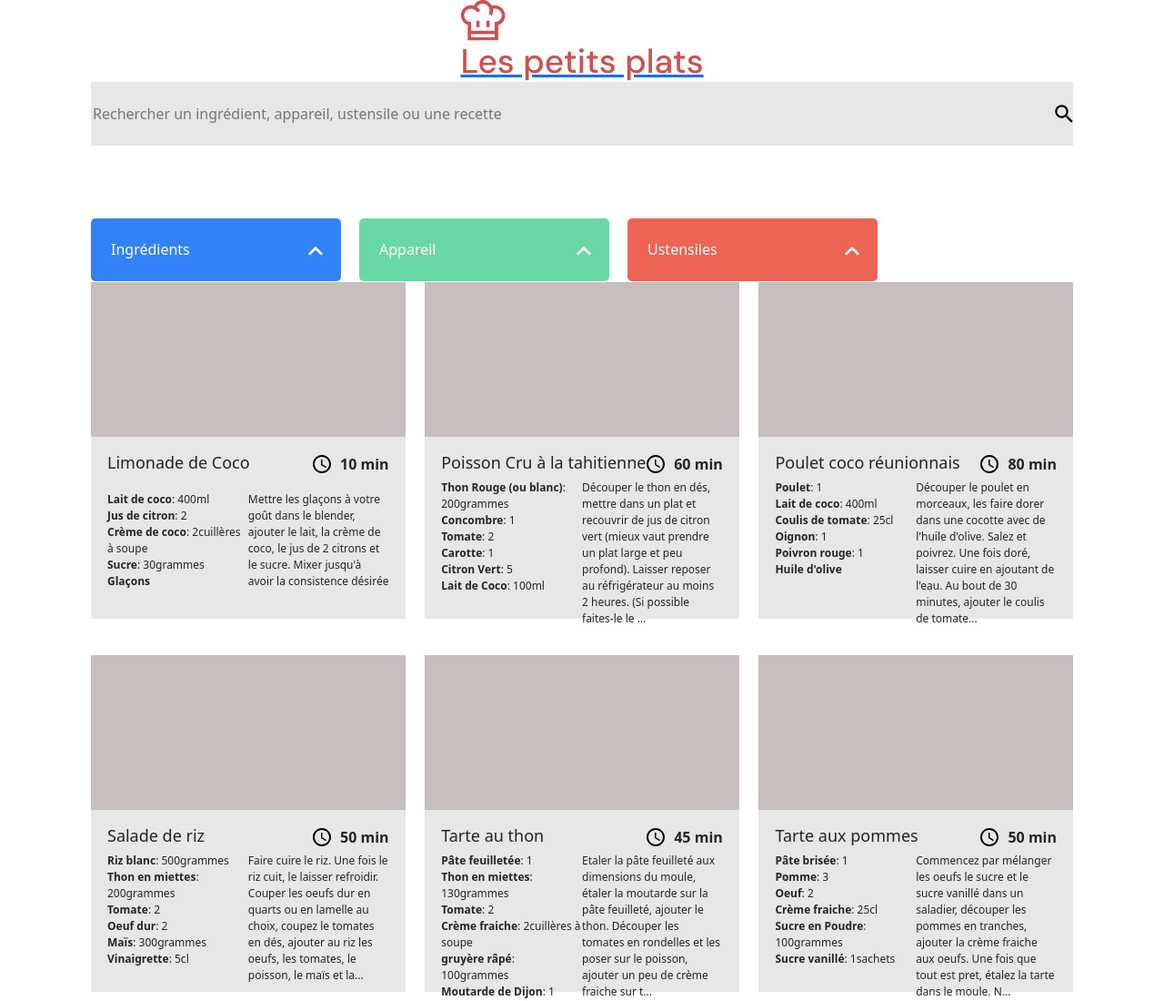
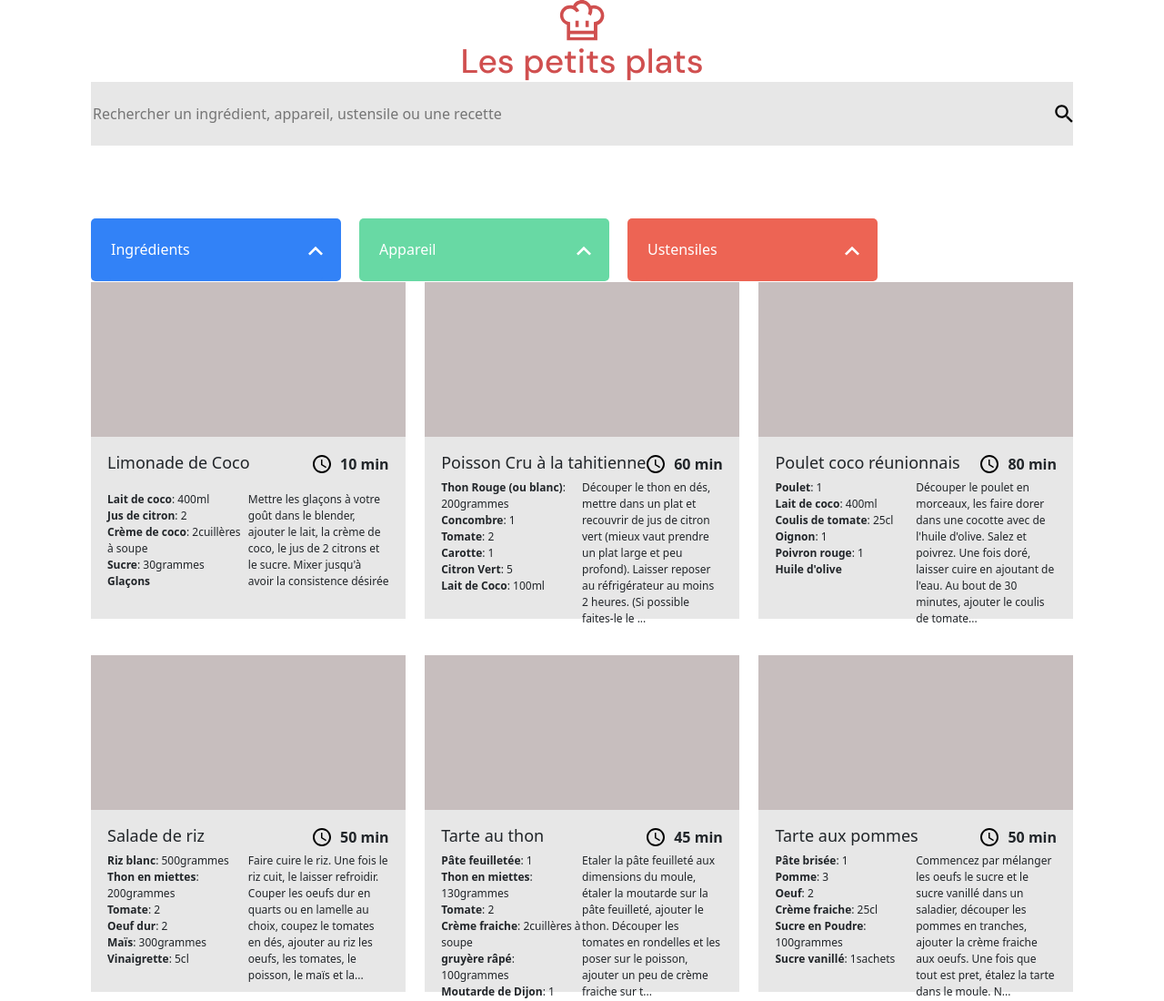
Before and after one commit to franzmongin/Franzmongin_7_27072021, a website with bundled scripts: page index.html in a window 1280 px wide. Shown: the top 1100 px of the page at 91% size. Built offline with nearby package versions, Linux system fonts and the light colour scheme.

Commit message:
reajusted site logo

```diff
--- a/scss/__index.scss
+++ b/scss/__index.scss
@@ -5,11 +5,17 @@
     display: flex;
     flex-direction: column;
     align-items: center;
-    h1 {
-      color: #d04f4f;
-      font-family: "DM sans";
-      margin: 0;
-      font-size: 2.3125rem;
+    .header-logo {
+      display: flex;
+      flex-direction: column;
+      align-items: center;
+      text-decoration: none;
+      h1 {
+        color: #d04f4f;
+        font-family: "DM sans";
+        margin: 0;
+        font-size: 2.3125rem;
+      }
     }
   }
   .main-content {
```
Also changed, not shown: public/stylesheets/style.css, 1 other file.
